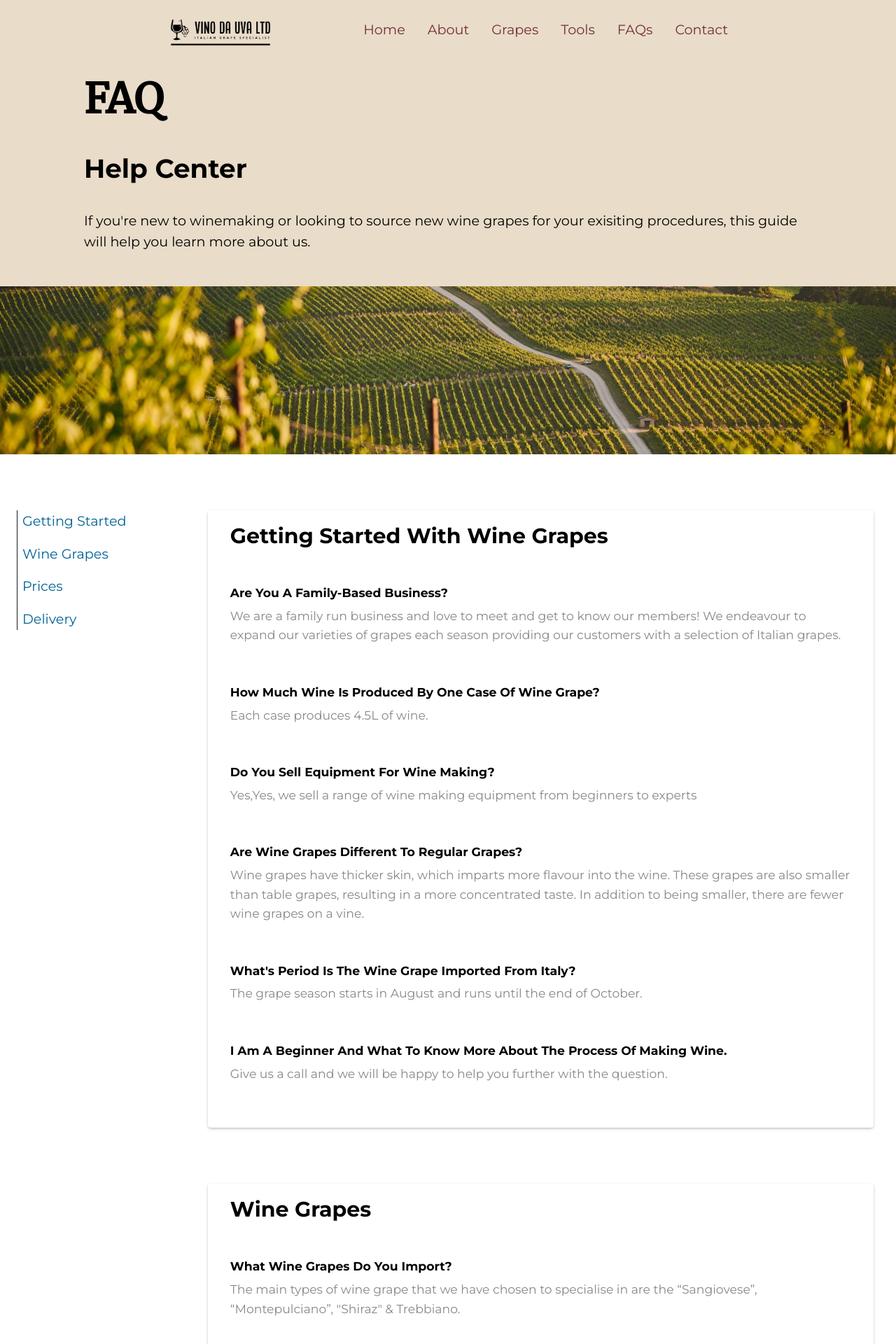
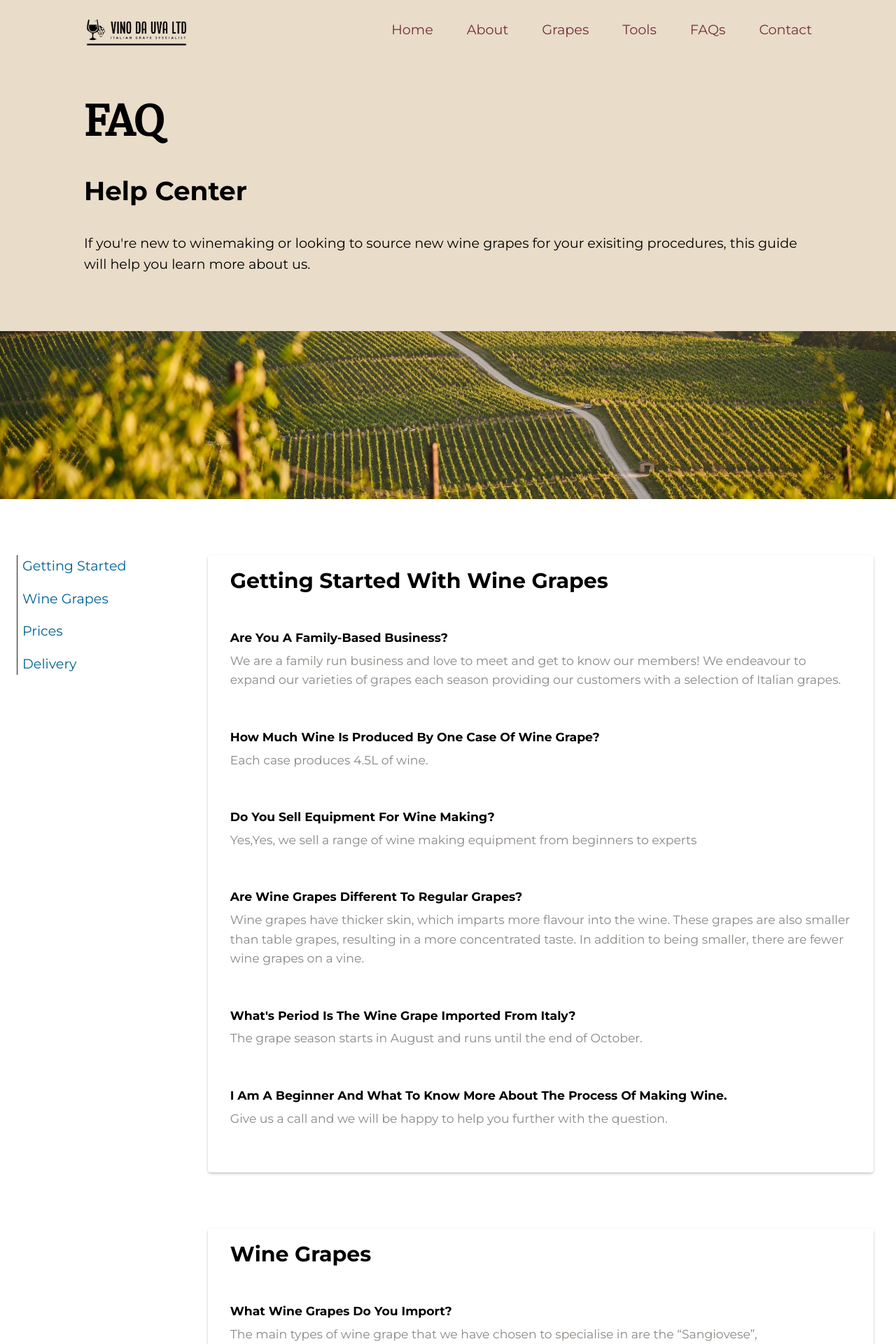
Before and after one commit to GG1982/vina-da-uva, a Jekyll site: the page built from faq.html, in a window 1280 px wide. Shown: the top 1920 px of the page at 70% size. Built offline with Jekyll 4.4.1, drawn with Linux system fonts in a browser that asks for light colours.

Commit message:
increase nav bar width

```diff
--- a/_sass/main.scss
+++ b/_sass/main.scss
@@ -128,7 +128,7 @@ p > a:link {
 
 .nav__container {
   display: flex;
-  width: var(--min-width-s);
+  width: var(--min-width-pages);
   margin-inline: auto;
 }
 
@@ -141,8 +141,6 @@ p > a:link {
   align-items: center;
   justify-content: flex-end;
   width: 100%;
-
-  // position: fixed;
 }
 
 .nav__link {
@@ -186,11 +184,11 @@ p > a:link {
 }
 .nav__list {
   display: flex;
-  gap: 2rem;
+  gap: 3rem;
 }
 
 
-@media screen and (max-width: 600px) {
+@media screen and (max-width: 800px) {
 
   .header {
     padding: 1rem 0 2rem;
--- a/faq.html
+++ b/faq.html
@@ -6,7 +6,7 @@ slogan: help center
 ---
 
 <section class="page__intro">
-    <div class="site-con padding-block-1">
+    <div class="site-con padding-block-3">
         <div class="page">
             <div class="page__title">
                 <h1>FAQ</h1>
```
Also changed, not shown: 3 other files.
